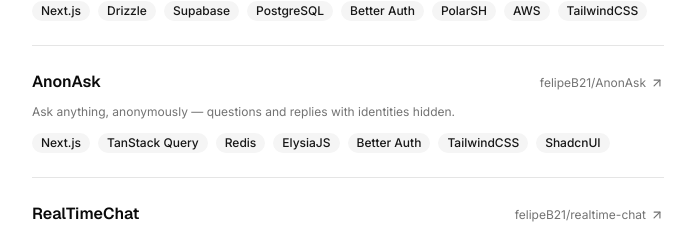
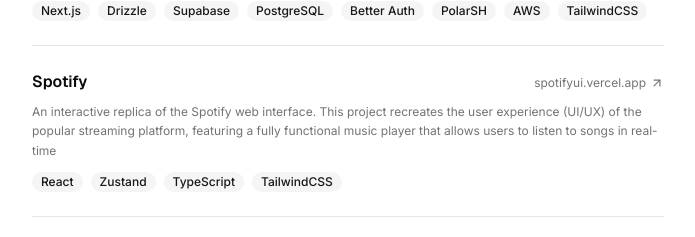
Before and after one commit to felipeB21/portfolio, a Next.js app: page /projects in a window 1280 px wide. Shown: the part 547-784 px from the top of the page, without its empty margins (292-987 px from the left). Built offline with nearby package versions, Linux system fonts and the light colour scheme; no server answers.

Commit message:
feat: add Spotify project to featured and projects list

```diff
--- a/app/page.tsx
+++ b/app/page.tsx
@@ -34,6 +34,12 @@
     description:
       "A community hub to upload and download custom Windows cursor packs.",
     href: "https://wincurs.vercel.app",
+  },
+  {
+    name: "Spotify",
+    description:
+      "An interactive replica of the Spotify web interface. This project recreates the user experience (UI/UX) of the popular streaming platform, featuring a fully functional music player that allows users to listen to songs in real-time",
+    href: "https://spotifyui.vercel.app",
   },
 ];
 
--- a/components/projects-grid.tsx
+++ b/components/projects-grid.tsx
@@ -46,6 +46,13 @@
       "TailwindCSS",
     ],
     href: "https://wincurs.vercel.app",
+  },
+  {
+    name: "Spotify",
+    description:
+      "An interactive replica of the Spotify web interface. This project recreates the user experience (UI/UX) of the popular streaming platform, featuring a fully functional music player that allows users to listen to songs in real-time",
+    stack: ["React", "Zustand", "TypeScript", "TailwindCSS"],
+    href: "https://spotifyui.vercel.app",
   },
   {
     name: "AnonAsk",
```
